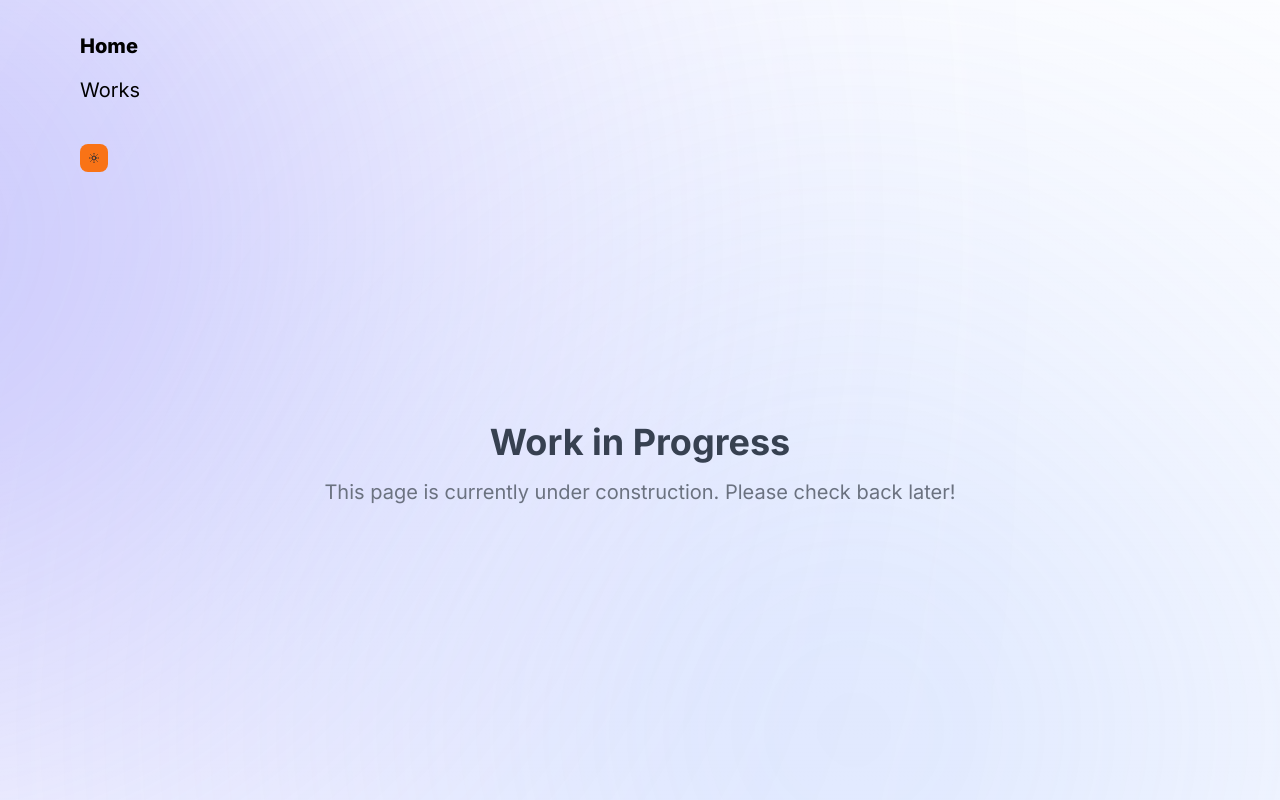
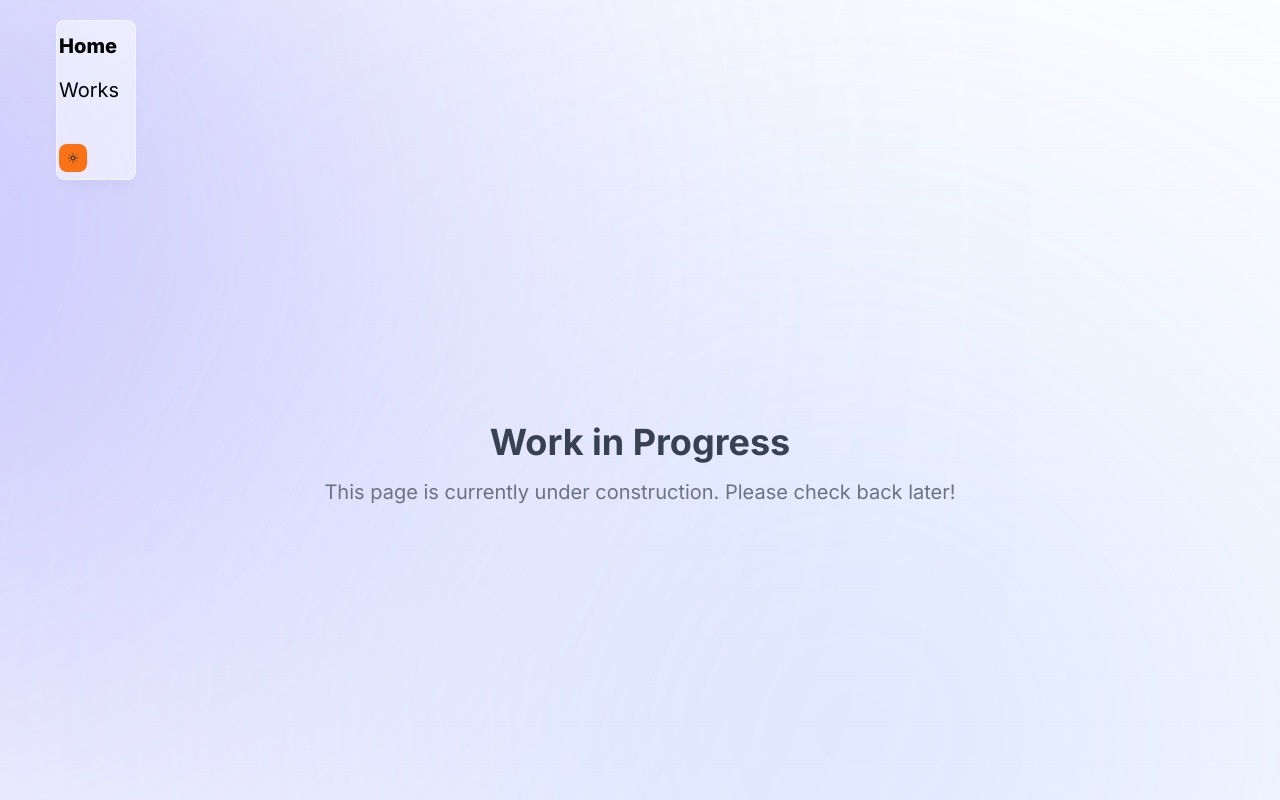
Before and after one commit to fbottarelli/personal-portfolio, a Next.js app: page /posts in a window 1280 px wide. Shown: the top 800 px of the page. Built offline with nearby package versions, Linux system fonts and the light colour scheme.

Commit message:
Header update

```diff
--- a/src/app/layout.tsx
+++ b/src/app/layout.tsx
@@ -3,6 +3,7 @@ import type { Metadata } from 'next'
 import { Inter } from 'next/font/google'
 import Footer from "@/components/footer"
 import Header from "@/components/header"
+import UnderHeader from "@/components/underHeader"
 
 import ActiveSectionContextProvider from "@/context/active-section-context";
 
--- a/src/components/header.tsx
+++ b/src/components/header.tsx
@@ -8,12 +8,14 @@ import { motion } from "framer-motion";
 const Nav = () => {
     return (
         <>
+            <div className='z-20'>
                 {/* <div className="sticky"> */}
-            {/* <motion.div className="fixed top-0 right-1/2 h-[3rem] w-full rounded-none border border-white border-opacity-40 bg-white bg-opacity-50 shadow-lg shadow-black/[0.03] backdrop-blur-[0.1rem] lg:top-12 lg:h-[10rem] lg:w-[30rem] lg:rounded-lg dark:bg-gray-950 dark:border-black/40 dark:bg-opacity-75"
+                <motion.div className="fixed top-0 right-1/2 h-[5rem] w-full rounded-none border border-white border-opacity-40 bg-white bg-opacity-90 shadow-lg shadow-black/[0.03] backdrop-blur-[0.2rem] lg:bg-opacity-50 lg:backdrop-blur-[0.1rem] lg:top-5 lg:left-4 lg:h-[10rem] lg:w-20 lg:rounded-lg dark:bg-gray-950 dark:border-black/40 dark:bg-opacity-75"
                                 initial={{ y: -100, x: "+50%", opacity: 0 }}
                                 animate={{ y: 0, x: "+50%", opacity: 1 }}>
-            </motion.div> */}
-            <nav className="lg:fixed lg:top-8 lg:left-20 fixed top-8 flex flex-row lg:flex-col mb-10 lg:mb-0">
+                </motion.div>
+                <nav className="fixed top-8 left-1/2 transform -translate-x-1/2 mb-10 flex flex-row justify-center lg:fixed lg:top-8 lg:left-28 lg:flex-col lg:mb-0">
+
                     {/*<div className="flex flex-row md:flex-col">*/}
                         <Link href="/" className="mr-12 lg:mb-4 font-extrabold text-xl">Home</Link>
                         {/*<Link href="/about" className="mr-4 md:mr-0">About me</Link>*/}
@@ -23,6 +25,7 @@ const Nav = () => {
                     {/*</div>*/}
 
                 </nav>
+            </div>
         </>
     );
 };
--- a/styles/globals.css
+++ b/styles/globals.css
@@ -27,7 +27,7 @@ body {
 }
 
 .my-body {
-  @apply antialiased max-w-lg md:max-w-xl lg:max-w-6xl xl:max-w-full flex flex-col flex-grow lg:flex-row mx-auto mt-8 md:mt-16 p-5 md:p-0 min-h-screen justify-center;
+  @apply antialiased max-w-lg md:max-w-xl lg:max-w-2xl 2xl:max-w-full flex flex-col flex-grow lg:flex-row mx-auto mt-8 md:mt-16 p-5 md:p-0 min-h-screen justify-center;
 }
 
 .central-column {
```
Lines whose indentation alone changed are shown as unchanged.
